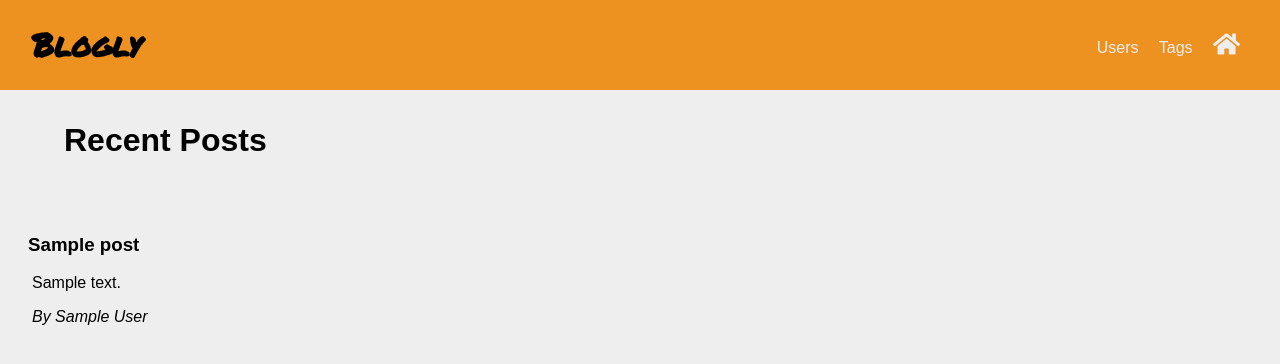
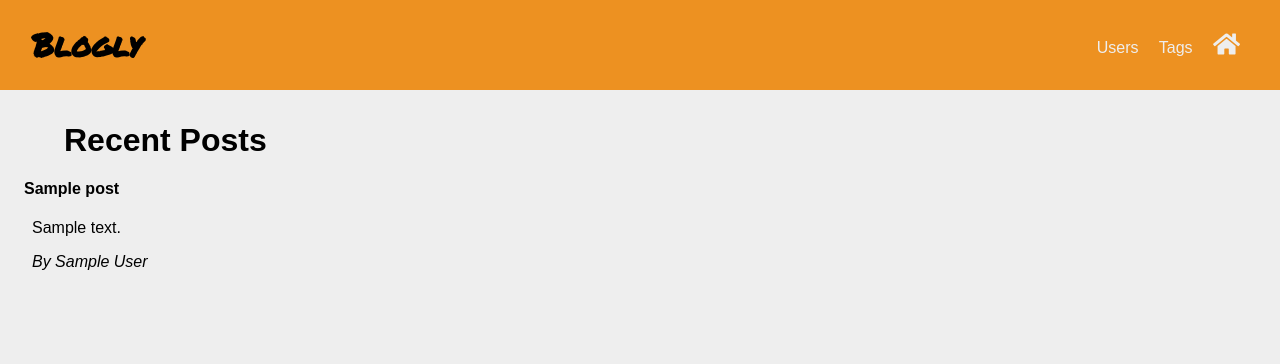
Before and after one commit to jtcurry/Bogly, a Flask app: page / in a window 1280 px wide. Shown: the top 364 px of the page. Run offline with Flask 2, Linux system fonts and the light colour scheme; tables that the repository leaves empty hold one stand-in row (values such as "Sample post").

Commit message:
Update to homepage styling

```diff
--- a/static/style.css
+++ b/static/style.css
@@ -162,7 +162,8 @@
   margin-right: 5px;
 }
 
-.recentposts h3 {
+
+.recentposts h4 {
   margin-left: 1.5em;
 }
 
@@ -172,4 +173,5 @@
 
 .recentposts i {
   margin-left: 2em;
+
 }
--- a/templates/home.html
+++ b/templates/home.html
@@ -8,7 +8,7 @@
 <div class="recentposts">
   {% for post in posts %}
   <a href="/posts/{{post.id}}">
-    <h3>{{post.title}}</h3>
+    <h4>{{post.title}}</h4>
   </a>
   <p>{{post.content}}</p>
   <i>By {{post.user.first_name}} {{post.user.last_name}}</i>
```
